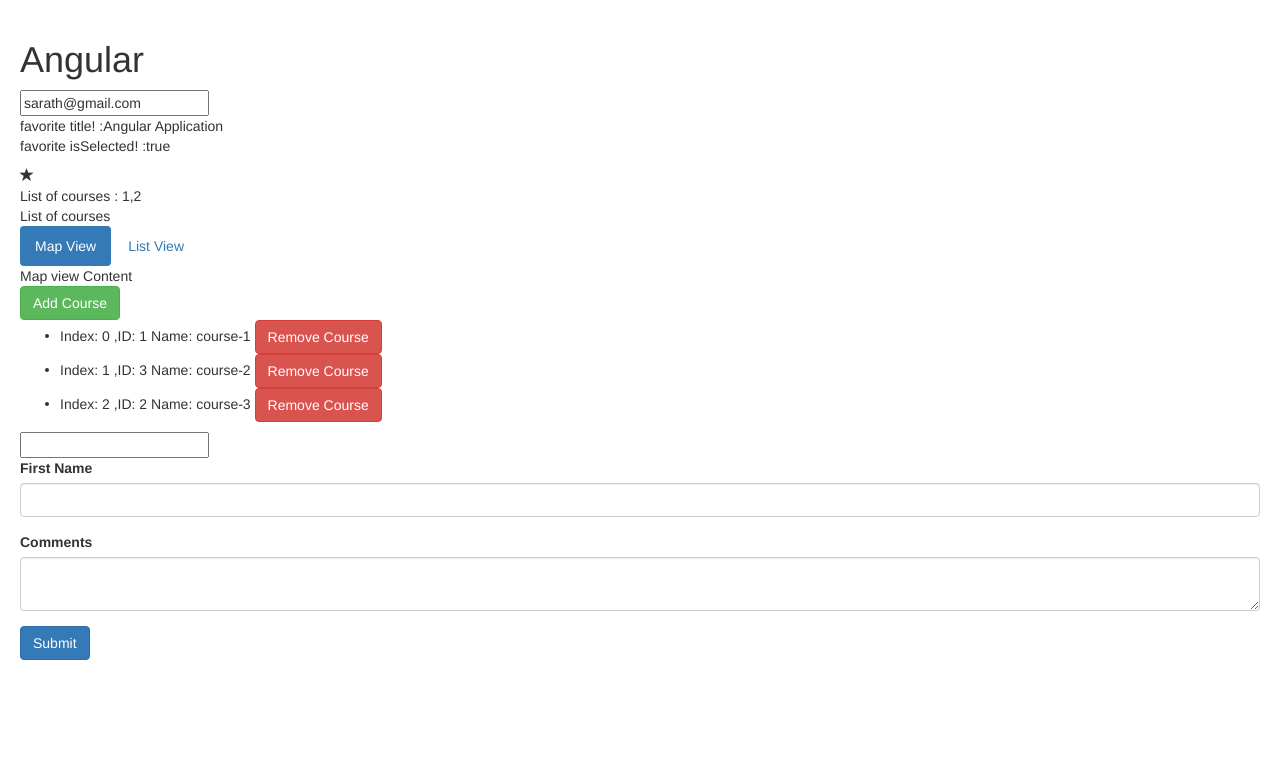
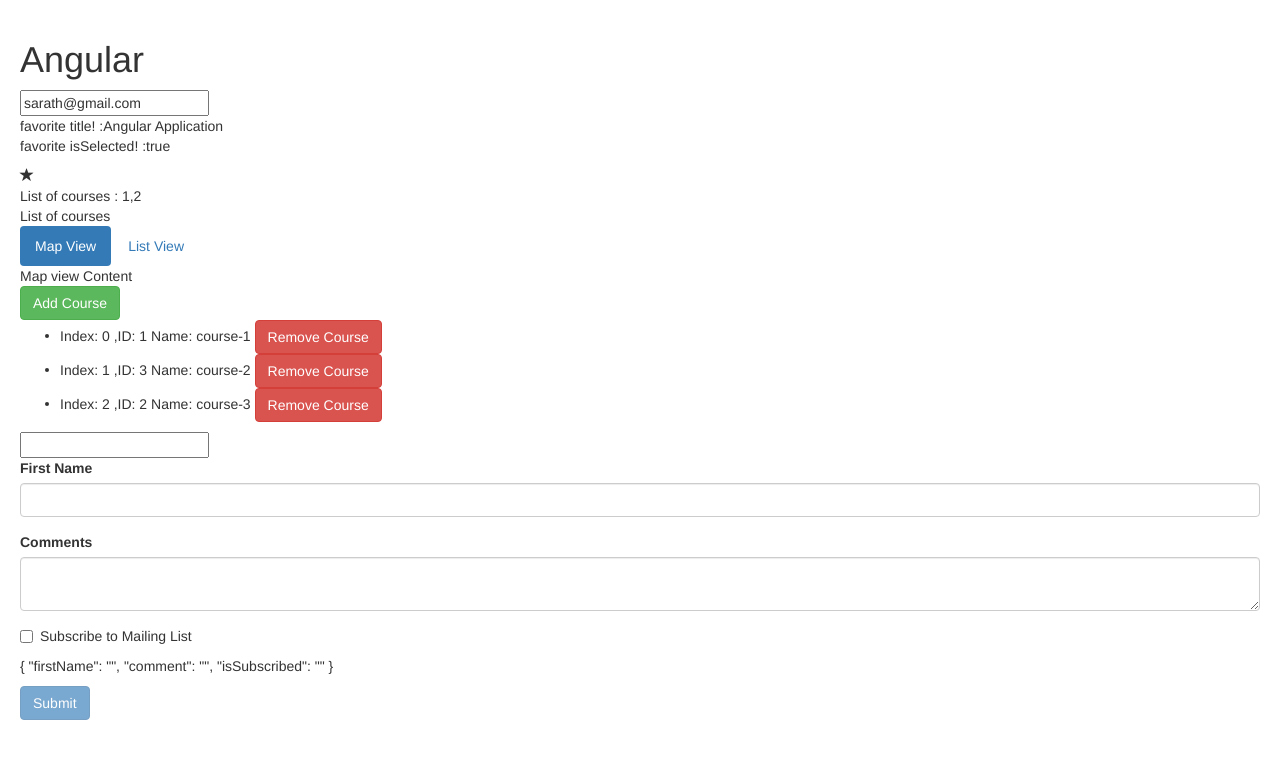
Before and after one commit to sarathpetec/SampleShopingCart, an Angular app: page / in a window 1280 px wide. Shown: the top 758 px of the page. Built offline with nearby package versions, Linux system fonts and the light colour scheme.

Commit message:
Checkbox sample with bootstrap.

```diff
--- a/src/app/contact-form/contact-form.component.html
+++ b/src/app/contact-form/contact-form.component.html
@@ -1,7 +1,7 @@
-<form>
+<form #form="ngForm" (ngSubmit)="submitForm(form)">
   <div class="form-group">
     <label for="firstName">First Name</label>
-    <input required ngModel name="firstName" minlength="4" maxlength="10" pattern="Sarath" #firstname="ngModel" (change)="log(firstname)" id="firstName" type="text" class="form-control"/>
+    <input required ngModel name="firstName" #firstname="ngModel" (change)="log(firstname)" minlength="4" maxlength="10" pattern="Sarath" id="firstName" type="text" class="form-control"/>
     <div class="alert alert-danger" *ngIf="firstname.touched && !firstname.valid">
       <div *ngIf="firstname.errors.required">First Name is required</div>
       <div *ngIf="firstname.errors.minlength">FirstName should be minimum {{firstname.errors.minlength.requiredLength}} length</div>
@@ -11,7 +11,15 @@
   </div>
   <div class="form-group">
     <label for="comment">Comments</label>
-    <textarea id="comment" class="form-control"></textarea>
+    <textarea id="comment" ngModel name="comment" #comment="ngModel" class="form-control" ></textarea>
   </div>
-  <button class="btn btn-primary">Submit</button>
+  <div class="checkbox">
+    <label>
+      <input type="checkbox" ngModel name="isSubscribed">Subscribe to Mailing List
+    </label>
+  </div>
+  <p>
+    {{ form.value | json}}
+  </p>
+  <button class="btn btn-primary" [disabled]="!form.valid">Submit</button>
 </form>
--- a/src/app/contact-form/contact-form.component.ts
+++ b/src/app/contact-form/contact-form.component.ts
@@ -10,4 +10,10 @@ export class ContactFormComponent {
   log(x) {
     console.log(x);
   }
+
+  submitForm(formObject) {
+    console.log(formObject);
+    let firstName = formObject.value;
+    console.log(firstName);
+  }
 }
```
